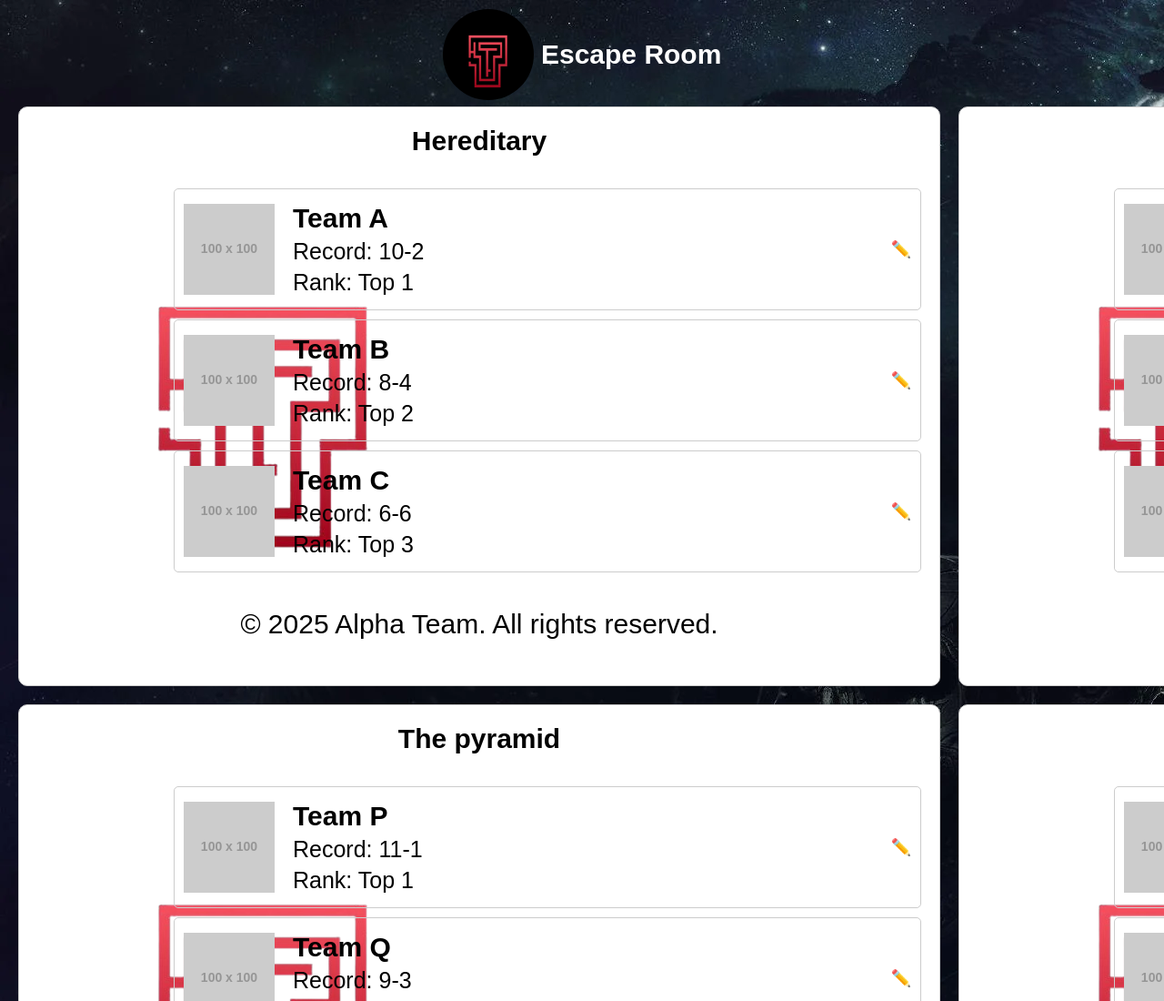
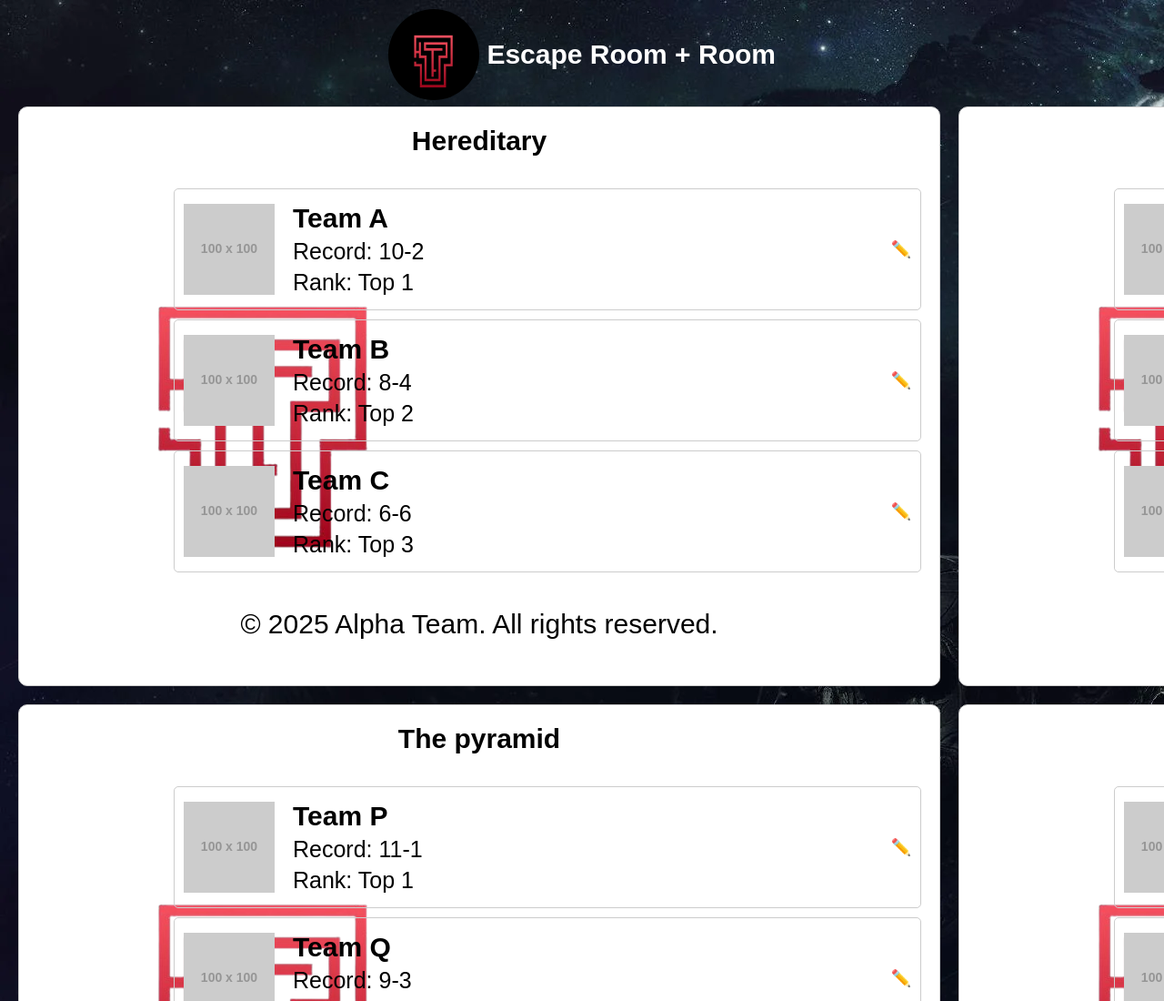
Before and after one commit to alpha-teamy/Escape_room, a plain HTML site: page index.html in a window 1280 px wide. Shown: the top 1100 px of the page at 91% size. Drawn offline with Linux system fonts and the light colour scheme; placeholder pictures from the web are drawn by us.

Commit message:
Update index.html

```diff
--- a/index.html
+++ b/index.html
@@ -142,7 +142,7 @@
 <div>
     <div class="header">
         <img src="IMG_6689.JPG" alt="Logo"> <!-- Replace with your logo -->
-        <h1>Escape Room</h1>
+        <h1>Escape Room + Room</h1>
       </div>
   <div class="container">
     <!-- Room 1 -->
```
